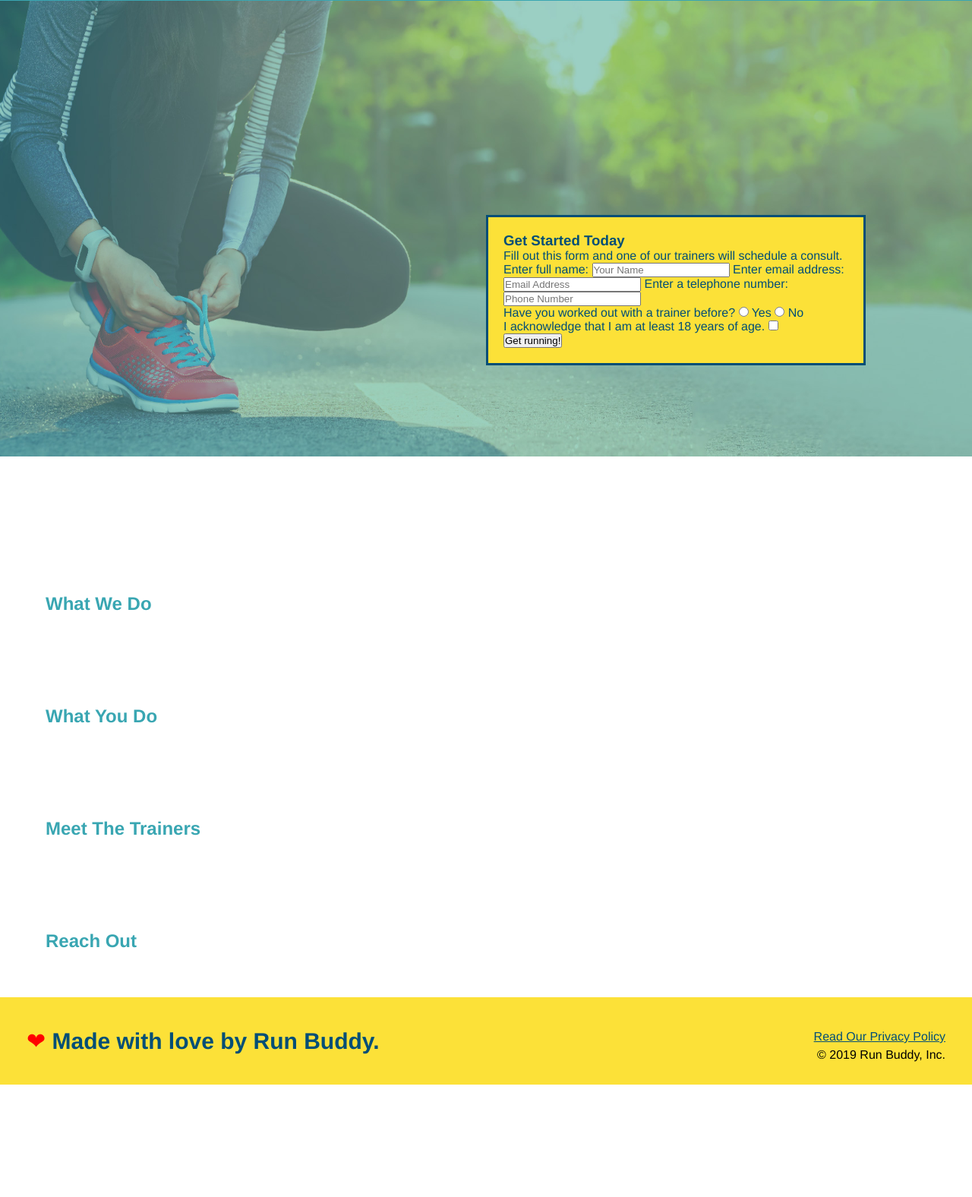
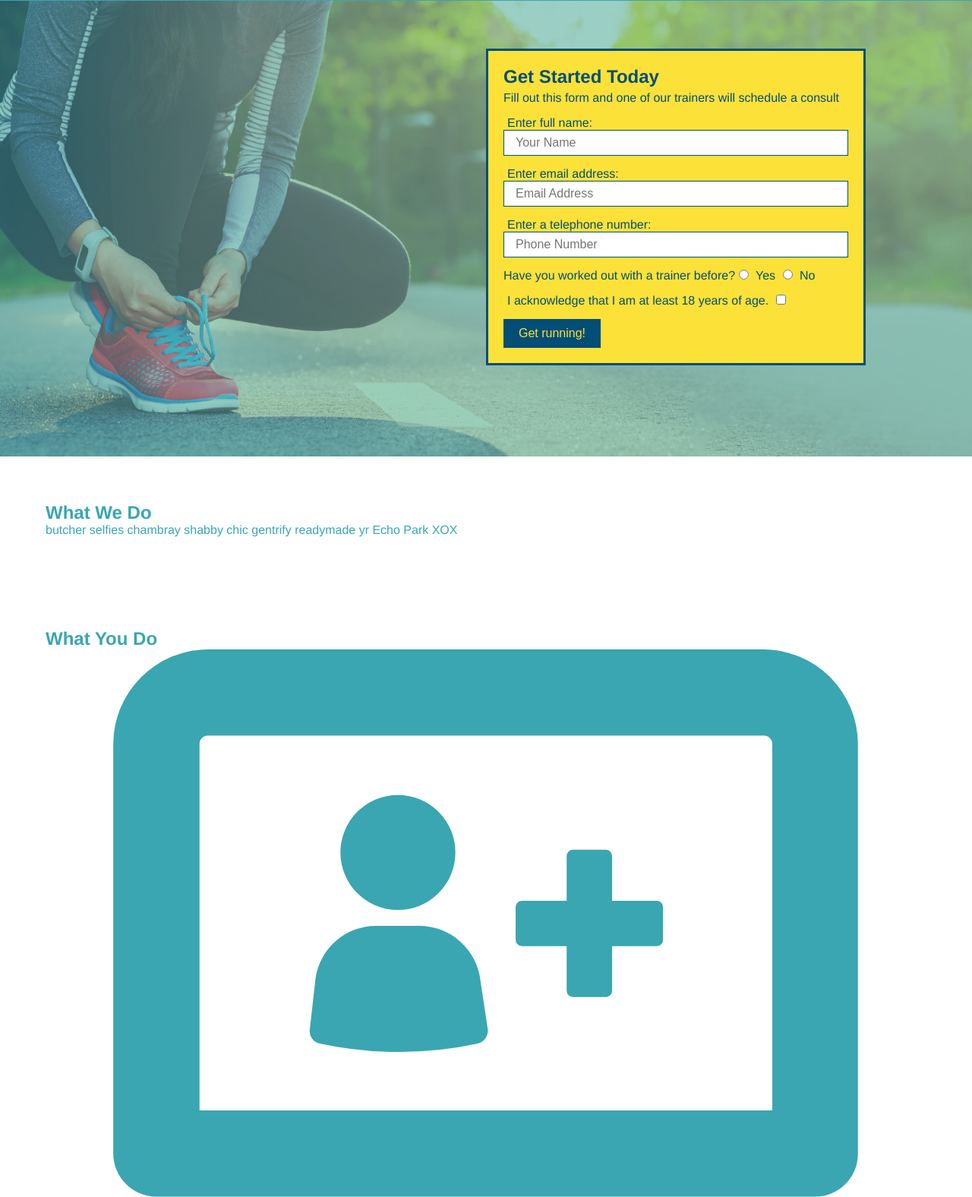
Before and after one commit to Antony-Q/run-buddy, a plain HTML site: page index.html in a window 1280 px wide. Shown: the part 81-1657 px from the top of the page at 76% size. Before the commit the page ends 1509 px from the top, so only its background shows below. Drawn offline with Linux system fonts and the light colour scheme.

Commit message:
add what you do icons

```diff
--- a/assets/css/style.css
+++ b/assets/css/style.css
@@ -3,19 +3,19 @@
   padding: 0;
   box-sizing: border-box;
 }
-/* CSS comments are all the rage in Holland. */
+
 body {
+  /* more on this crazy alphanumerical value in a minute! */
+  color: #39a6b2;
   font-family: Helvetica, Arial, sans-serif;
-    background-color: none;
 }
+
 /* apply styles to <header> */
-    h2 {
-        color: #39a6b2
-        }
 header {
   padding: 20px 35px;
   background-color: #39a6b2;
 }
+
 header h1 {
   font-weight: bold;
   font-size: 36px;
@@ -27,55 +27,61 @@ body {
   text-decoration: none;
   color: #fce138;
 }
+
 header nav {
   float: right;
   margin: 7px 0;
 }
+
 header nav ul li {
   display: inline;
 }
+
 header nav ul li a {
   margin: 0 30px;
   font-weight: lighter;
   font-size: 22px;
 }
+
 footer {
   background: #fce138;
   width: 100%;
   padding: 40px 35px;
 }
+
 footer h2 {
   display: inline;
   color: #024e76;
   font-size: 30px;
   margin: 0;
 }
+
 footer div {
   float: right;
   line-height: 1.5;
   text-align: right;
 }
+
 footer a {
   color: #024e76;
 }
-    icon {
-        color: red;
-        font-size: 30px;
-    }
+
 section {
   padding: 60px;
 }
+
 /* Hero Style Start */
 .hero {
-    background-image: url("../images/hero-bg.jpg");
+  background-image: url('../images/hero-bg.jpg');
   height: 600px;
   background-size: cover;
   background-position: center;
   position: relative;
 }
 /* Hero Style End */
+
 .hero-form {
-    border: solid 3px #024e76;
+  border: 3px solid #024e76;
   background-color: #fce138;
   padding: 20px;
   width: 500px;
@@ -84,3 +90,33 @@ body {
   bottom: 120px;
   right: 140px;
 }
+
+.hero-form h3 {
+  font-size: 24px;
+  margin: 0;
+}
+.hero-form p {
+  margin: 5px 0 15px 0;
+}
+
+.form-input {
+  border: 1px solid #024e76;
+  display: block;
+  padding: 7px 15px;
+  font-size: 16px;
+  color: #024e76;
+  width: 100%;
+  margin-bottom: 15px;
+}
+
+.hero-form label {
+  margin: 0 5px;
+}
+
+.hero-form button {
+  color: #fce138;
+  background-color: #024e76;
+  border: none;
+  padding: 10px 20px;
+  font-size: 16px;
+}
--- a/index.html
+++ b/index.html
@@ -10,11 +10,15 @@
 <body>
   <!-- navigation -->
   <header>
-    <h1>RUN BUDDY</h1>
+    <h1>
+      <a href="/">
+        RUN BUDDY
+      </a>
+    </h1>
     <nav>
       <!-- Unordered list element -->
       <ul>
-        <!-- List item element -->
+        <!-- List item element-->
         <li>
           <!-- Anchor element -->
           <a href="#what-we-do">What We Do</a>
@@ -32,18 +36,18 @@
     </nav>
   </header>
 
+  <!-- hero/jumbotron -->
   <section class="hero">
     <div class="hero-form">
       <h3>Get Started Today</h3>
-      <p>Fill out this form and one of our trainers will schedule a consult.</p>
-      <!-- Add form element -->
+      <p>Fill out this form and one of our trainers will schedule a consult</p>
       <form>
         <label for="name">Enter full name:</label>
-        <input type="text" placeholder="Your Name" name="name" id="name" />
+        <input type="text" placeholder="Your Name" name="name" id="name" class="form-input" />
         <label for="email">Enter email address:</label>
-        <input type="email" placeholder="Email Address" name="email" id="email" />
+        <input type="text" placeholder="Email Address" name="email" id="email" class="form-input" />
         <label for="phone">Enter a telephone number:</label>
-        <input type="tel" placeholder="Phone Number" name="phone" id="phone" />
+        <input type="text" placeholder="Phone Number" name="phone" id="phone" class="form-input" />
         <p>
           Have you worked out with a trainer before?
           <input type="radio" name="trainer-confirm" id="trainer-yes" />
@@ -52,10 +56,10 @@
           <label for="trainer-no">No</label>
         </p>
         <p>
-          <label for="checkbox" >
+          <label for="checkbox">
             I acknowledge that I am at least 18 years of age.
           </label>
-          <input type="checkbox" name="age-confirm" id="checkbox" />
+          <input type="checkbox" name="checkpoint1" id="checkbox" />
         </p>
         <button type="submit">
           Get running!
@@ -64,18 +68,42 @@
     </div>
   </section>
 
-  <!-- hero/jumbotron -->
-  <section>
-  </section>
-
   <!-- "what we do" section -->
-  <section>
+  <section id="what-we-do">
     <h2>What We Do</h2>
+    <p>
+      butcher selfies chambray shabby chic gentrify readymade yr Echo Park XOX
+    </p>
   </section>
 
   <!-- "what you do" section -->
-  <section>
+  <section id="what-you-do">
     <h2>What You Do</h2>
+
+    <div>
+      <!-- insert this img element -->
+      <img src="./assets/images/step-1.svg" alt="" />
+      <h3>Step 1: Fill Out the Form Above.</h3>
+      <p>You're already here, so why not?</p>
+    </div>
+
+    <div>
+      <img src="./assets/images/step-2.svg" alt="" />
+      <h3>Step 2: Consult with One of Our Trainers.</h3>
+      <p>Are you here to build muscle, lose weight, or just feel good?</P>
+    </div>
+
+    <div>
+      <img src="./assets/images/step-3.svg" alt="" />
+      <h3>Step 3: Get Running.</h3>
+      <p>Hit the ground running (literally) once your trainer lays out your plan.</p>
+    </div>
+
+    <div>
+      <img src="./assets/images/step-4.svg" alt="" />
+      <h3>Step 4: See Results.</h3>
+      <p>Bi-weekly checkins with your trainer will keep you focused</p>
+    </div>
   </section>
 
   <!-- "meet the trainers" section -->
@@ -90,7 +118,7 @@
 
   <!-- footer -->
   <footer>
-    <icon>&#x2764;</icon><h2> Made with love by Run Buddy.</h2>
+    <h2><icon>❤️</icon> Made with love by Run Buddy.</h2>
     <div>
       <a href="#">Read Our Privacy Policy</a><br />
       &copy; 2019 Run Buddy, Inc.
```
Also changed, not shown: assets/images/step-1.svg (added), assets/images/step-2.svg (added), assets/images/step-3.svg (added), assets/images/step-4.svg (added). Lines whose indentation alone changed are shown as unchanged.
